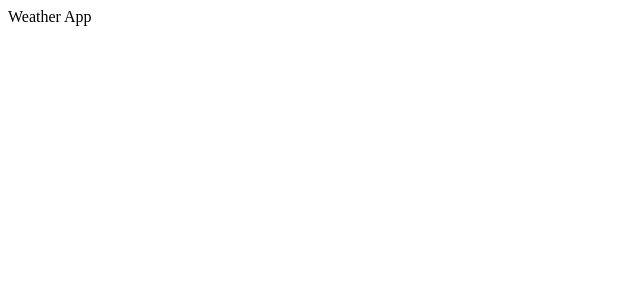
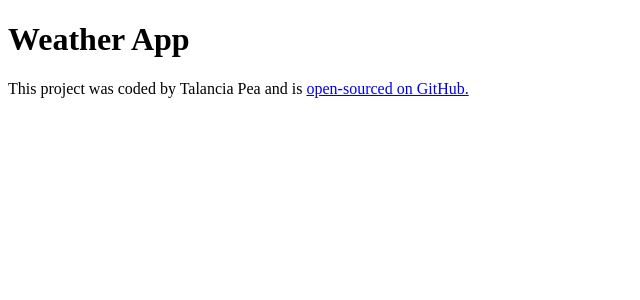
Before and after one commit to tpea85/react-weather-app1, a React (Create React App) app: page / in a window 1280 px wide. Shown: the top 300 px of the page, without its empty margins (0-640 px from the left). Built offline with nearby package versions, Linux system fonts and the light colour scheme.

Commit message:
GitHub link

```diff
--- a/src/App.js
+++ b/src/App.js
@@ -2,5 +2,16 @@
 import './App.css';
 
 export default function App() {
-  return <div className="App">Weather App</div>;
+  return (
+  <div className="App">
+   <h1>Weather App </h1>
+    <footer>
+This project was coded by Talancia Pea and is {""}
+    <a
+    href="https://github.com/tpea85/react-weather-app1/tree/master"
+    target="_blank"
+    >open-sourced on GitHub.</a>
+    </footer>
+  </div>
+  );
 }
```
